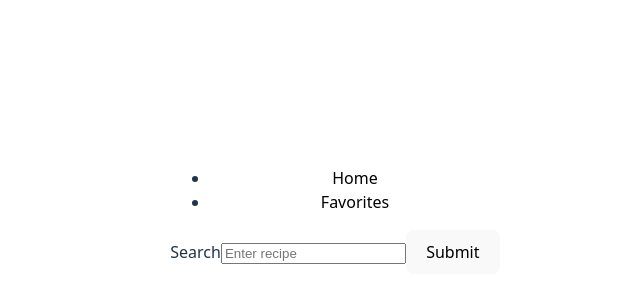
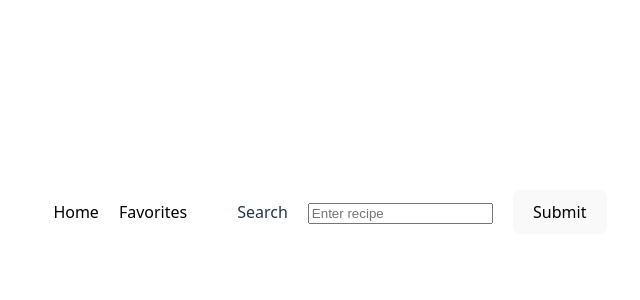
Before and after one commit to NancyBankson/SBA_Recipe_Discovery_App, a React (Vite) app: page / in a window 1280 px wide. Shown: the part 188-488 px from the top of the page, without its empty margins (305-945 px from the left). Built offline with nearby package versions, Linux system fonts and the light colour scheme.

Commit message:
Updated styles

```diff
--- a/src/App.css
+++ b/src/App.css
@@ -3,15 +3,6 @@
   margin: 0 auto;
   padding: 2rem;
   text-align: center;
-}
-
-@keyframes logo-spin {
-  from {
-    transform: rotate(0deg);
-  }
-  to {
-    transform: rotate(360deg);
-  }
 }
 
 @media (prefers-reduced-motion: no-preference) {
@@ -40,3 +31,36 @@
   height: 40px; /* Adjust size as needed */
   animation: spin 1s linear infinite; /* Apply the animation */
 }
+
+/* The CSS for the spinner was taken from a google search on creating a spinner without Bootstrap or Tailwind. */
+
+ul {
+  list-style: none;
+  display: flex;
+  padding: 0;
+  margin: 0;
+  gap: 20px;
+}
+
+nav {
+  display: flex;
+  gap: 20px;
+  align-items: center;
+  margin: 20px 0;
+}
+
+nav label {
+  margin: 0 10px 0 30px;
+}
+
+nav input {
+  margin: 0 10px;
+}
+
+nav button {
+  margin: 0 10px;
+}
+
+img {
+  border-radius: 15px;
+}
--- a/src/pages/RecipeDetailPage/RecipeDetail.css
+++ b/src/pages/RecipeDetailPage/RecipeDetail.css
@@ -26,8 +26,12 @@
 }
 
 .recipe-body {
-    margin: 5px 20px;
+    margin: 5px 20px 0 390px;
     max-width: 60%;
+}
+
+.recipe-head button {
+    margin-left: 20px;
 }
 
 .ingredients {
--- a/src/pages/RecipeDetailPage/RecipeDetailPage.tsx
+++ b/src/pages/RecipeDetailPage/RecipeDetailPage.tsx
@@ -92,8 +92,8 @@ export function RecipeDetailPage() {
           <p>{data?.meals[0].strInstructions}</p>
           <h3>Area: {data?.meals[0].strArea}</h3>
           <h3>Category: {data?.meals[0].strCategory}</h3>
-          <h3>Source: {data?.meals[0].strSource}</h3>
-          <h3>Video: {data?.meals[0].strYoutube}</h3>
+          <h3>Source: <a href={data?.meals[0].strSource}>{data?.meals[0].strSource}</a></h3>
+          <h3>Video: <a href={data?.meals[0].strYoutube}>{data?.meals[0].strYoutube}</a></h3>
         </div>
       </div>
     </div>
```
